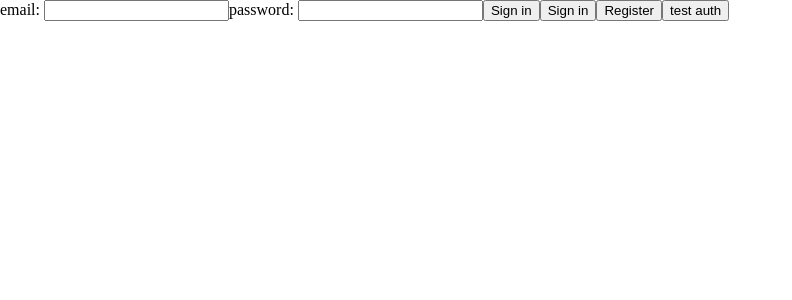
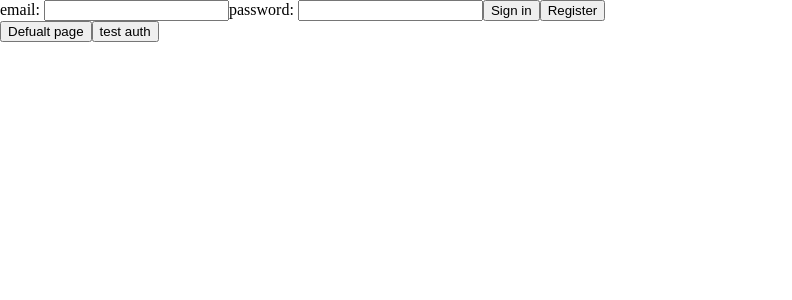
Before and after one commit to davezargar/CRM, a React (Vite) app in the folder client/: page / in a window 1280 px wide. Shown: the top 300 px of the page, without its empty margins (0-792 px from the left). Built offline with nearby package versions, Linux system fonts and the light colour scheme.

Commit message:
added a quick navigation for testing

```diff
--- a/client/src/main.jsx
+++ b/client/src/main.jsx
@@ -8,7 +8,7 @@ import CustomerServicePanel from "./CustomerServicePanel";
 import CustomerPanel from "./CustomerPanel";
 createRoot(document.getElementById('root')).render(
   <StrictMode>
-    <App />
+    <App/>
   </StrictMode>
 )
 
@@ -16,7 +16,7 @@ function App()
 {
     return <BrowserRouter>
         <Routes>
-            <Route index element={<LoginForm/>}></Route>
+            <Route index element={<div><LoginForm/><QuickNav/></div>}></Route>
             <Route path={"/CustomerPanel"} element={<CustomerPanel/>}/>
             <Route path={"/CustomerServicePanel"} element={<CustomerServicePanel/>}/>
             <Route path={"/AdminPanel"} element={<AdminPanel/>}/>
@@ -27,8 +27,21 @@ function App()
     </BrowserRouter>
 }
 
-function LoginForm()
+function QuickNav()
 {
+    function test(){
+        fetch("/api/test")
+            .then(response=>response.json())
+            .then(data=>alert(data));
+    }
+
+    return <div id={"QuickNav"}>
+        <NavLink to="/DefaultPage"><button>Defualt page</button></NavLink>
+        <button onClick={test}>test auth</button>
+    </div>
+}
+
+function LoginForm() {
     const navigate = useNavigate();
 
     function verifyLogin(e){
@@ -67,22 +80,15 @@ function LoginForm()
         })
     }
 
-    function test(e){
-        e.preventDefault();
-        fetch("/api/test")
-            .then(response=>response.json())
-            .then(data=>alert(data));
-    }
 
     return <form onSubmit={verifyLogin}>
         <label>email: <input type="text" name="email"/></label>
         <label>password: <input type="password" name="password"/></label>
-        <NavLink to="/DefaultPage"><input type="submit" value="Sign in"/></NavLink>
         <input type="submit" value="Sign in"/>
         <NavLink to="/register">
             <button type="button">Register</button>
         </NavLink>
-        <button onClick={test}>test auth</button>
+
     </form>
 }
 function RegisterForm() {
```
